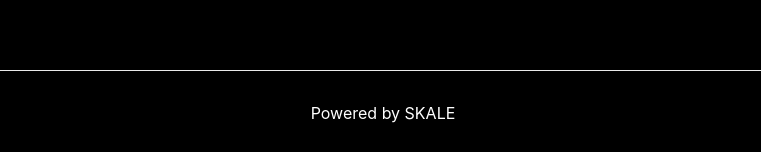
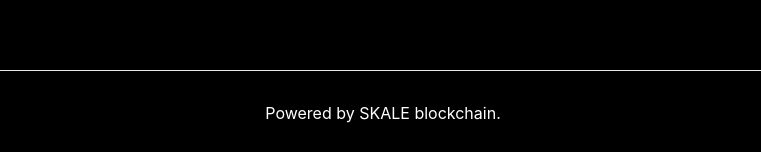
Before and after one commit to blockkart00/landing-page, a Next.js app: page / in a window 1280 px wide. Shown: the part 730-882 px from the top of the page, without its empty margins (257-1018 px from the left). Built offline with nearby package versions, Linux system fonts and the light colour scheme.

Commit message:
[Muskan] Updated index

```diff
--- a/pages/index.js
+++ b/pages/index.js
@@ -25,7 +25,7 @@
       </main>
 
       <footer className={styles.footer}>
-          Powered by SKALE
+          Powered by SKALE blockchain.
       </footer>
     </div>
   )
```
